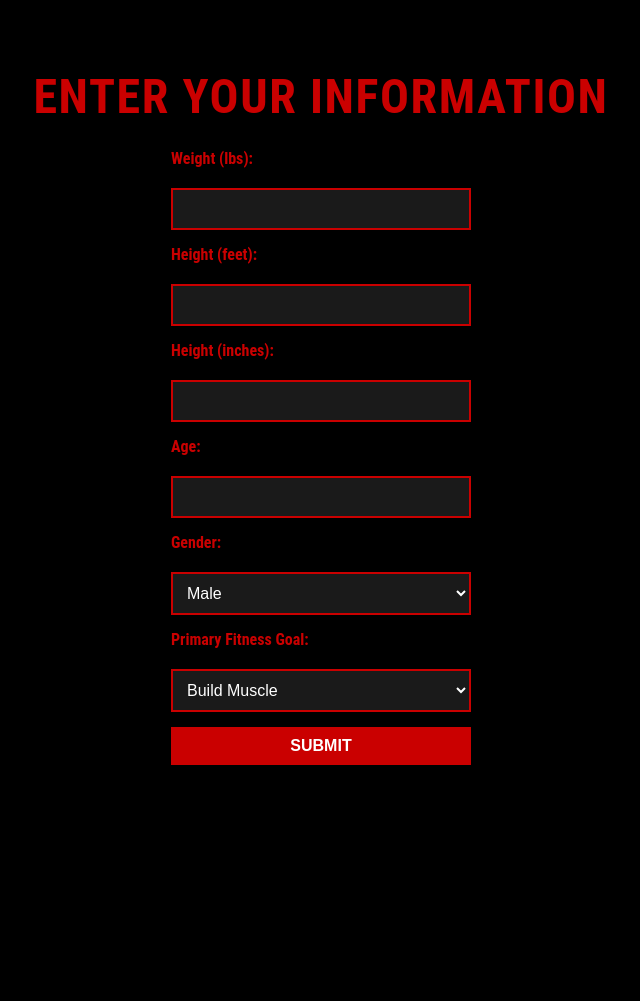
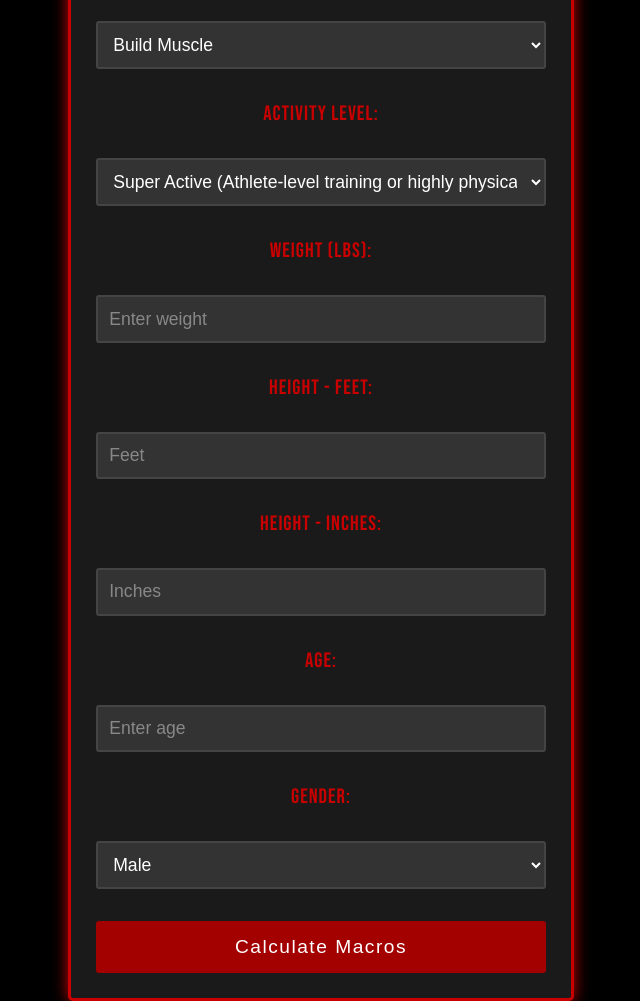
Before and after one commit to aolvera30/Iron_Fuel, a Flask app: page /input in a window 1280 px wide. Shown: the whole page, without its empty margins (319-959 px from the left). Before the commit the page ends 765 px from the top, so only its background shows below. Run offline with Flask 3, Linux system fonts and the light colour scheme.

Commit message:
Updated UI and macro logic

```diff
--- a/app.py
+++ b/app.py
@@ -1,4 +1,5 @@
 from flask import Flask, render_template, request
+from macro_logic import calculate_macros
 
 app = Flask(__name__)
 
@@ -9,11 +10,33 @@ def home():
 @app.route('/input', methods=['GET', 'POST'])
 def process_input():
     if request.method == 'POST':
-        goal = request.form['goal']
-        # For now, just print the goal. Later, we can use it to customize plans.
-        print(f"Primary Fitness Goal: {goal}")
-        # After receiving the input, you can redirect to the next page.
-        return render_template('meal_plan.html', goal=goal)
+        # Safely get form inputs
+        goal = request.form.get('goal')
+        weight = float(request.form.get('weight', 0))
+        height_feet = int(request.form.get('height_feet', 0))
+        height_inches = int(request.form.get('height_inches', 0))
+        age = int(request.form.get('age', 0))
+        gender = request.form.get('gender')
+        activity_level = request.form.get('activity_level')
+
+        # Ensure all required fields are filled out
+        if not (goal and weight and height_feet and height_inches and age and gender and activity_level):
+            return render_template('input.html', error="Please fill out all the fields.")
+
+        # Calculate macros based on user input
+        macros = calculate_macros(
+            weight_lbs=weight,
+            height_feet=height_feet,
+            height_inches=height_inches,
+            age=age,
+            gender=gender,
+            activity_level=activity_level,
+            goal=goal
+        )
+
+        # Render the results page with the calculated macros
+        return render_template('display_macros.html', macros=macros)
+
     return render_template('input.html')
 
 if __name__ == '__main__':
--- a/templates/input.html
+++ b/templates/input.html
@@ -3,93 +3,112 @@
 <head>
     <meta charset="UTF-8">
     <meta name="viewport" content="width=device-width, initial-scale=1.0">
-    <title>Iron Fuel - User Input</title>
+    <title>Macro Calculator Input</title>
+    <link href="https://fonts.googleapis.com/css2?family=Bebas+Neue&display=swap" rel="stylesheet">
     <style>
         body {
+            margin: 0;
+            font-family: 'Bebas Neue', sans-serif;
             background-color: #000000;
-            color: #ca0000;
-            font-family: 'Roboto Condensed', sans-serif;
+            color: #FF0000;
             display: flex;
             flex-direction: column;
             justify-content: center;
             align-items: center;
             height: 100vh;
-            margin: 0;
+            text-align: center;
+            text-transform: uppercase;
         }
-
-        h1 {
-            font-size: 3rem;
-            text-transform: uppercase;
-            letter-spacing: 0.1rem;
-            color: #ca0000;
-            margin-bottom: 1.5rem;
-        }
-
         form {
-            width: 300px;
             display: flex;
             flex-direction: column;
-            gap: 15px;
+            gap: 2rem;
+            width: 450px;
+            background-color: #1a1a1a;
+            padding: 25px;
+            border-radius: 5px;
+            border: 3px solid #ca0000;
+            box-shadow: 0px 0px 15px #ca0000;
         }
-
         label {
-            font-weight: bold;
-            margin-bottom: 5px;
+            font-size: 1.3rem;
+            letter-spacing: 1px;
+            color: #ca0000;
         }
-
-        input[type="text"], input[type="number"], select {
-            padding: 10px;
-            font-size: 1rem;
-            border: 2px solid #ca0000;
-            background-color: #1a1a1a;
+        input, select {
+            padding: 0.7rem;
+            font-size: 1.1rem;
+            border-radius: 3px;
+            border: 2px solid #444;
+            background-color: #333333;
             color: #ffffff;
         }
-
-        input[type="submit"] {
-            background-color: #ca0000;
-            color: #ffffff;
-            padding: 10px;
-            font-size: 1rem;
-            font-weight: bold;
-            text-transform: uppercase;
+        input::placeholder {
+            color: #888;
+        }
+        button {
+            padding: 0.8rem;
+            font-size: 1.2rem;
+            background-color: #a30000;
+            color: #FFFFFF;
+            border: 2px solid #a30000;
             cursor: pointer;
-            border: none;
+            border-radius: 3px;
+            letter-spacing: 1.5px;
+            transition: background-color 0.3s, transform 0.3s;
         }
-
-        input[type="submit"]:hover {
-            background-color: #ca0000;
+        button:hover {
+            background-color: #8b0000;
+            transform: scale(1.05);
+        }
+        h1 {
+            color: #ca0000;
+            font-size: 3.5rem;
+            margin-bottom: 2rem;
         }
     </style>
 </head>
 <body>
-    <h1>Enter Your Information</h1>
-    <form action="/process_input" method="POST">
+    <h1>Enter Details</h1>
+    <form action="/input" method="post">
+        <label for="goal">Goal:</label>
+        <select id="goal" name="goal">
+            <option value="build_muscle">Build Muscle</option>
+            <option value="lose_fat">Lose Fat</option>
+            <option value="maintain_weight">Maintain Weight</option>
+
+
+        </select>
+
+        <label for="activity_level">Activity Level:</label>
+        <select id="activity_level" name="activity_level" required>
+            <option value="super_active">Super Active (Athlete-level training or highly physically demanding job, 6-7 days/week)</option>
+            <option value="very_active">Very Active (Heavy training or physical work, 5-6 days/week)</option>
+            <option value="moderately_active">Moderately Active (Exercise 3-5 days/week)</option>
+            <option value="lightly_active">Lightly Active (Exercise 1-3 days/week)</option>
+            <option value="sedentary">Sedentary (Little or no exercise)</option>
+        </select>
+
+
         <label for="weight">Weight (lbs):</label>
-        <input type="number" id="weight" name="weight" required>
+        <input type="number" id="weight" name="weight" required placeholder="Enter weight">
 
-        <label for="height_feet">Height (feet):</label>
-        <input type="number" id="height_feet" name="height_feet" required>
+        <label for="height_feet">Height - Feet:</label>
+        <input type="number" id="height_feet" name="height_feet" required placeholder="Feet">
 
-        <label for="height_inches">Height (inches):</label>
-        <input type="number" id="height_inches" name="height_inches" required>
+        <label for="height_inches">Height - Inches:</label>
+        <input type="number" id="height_inches" name="height_inches" required placeholder="Inches">
 
         <label for="age">Age:</label>
-        <input type="number" id="age" name="age" required>
+        <input type="number" id="age" name="age" required placeholder="Enter age">
 
         <label for="gender">Gender:</label>
-        <select id="gender" name="gender">
+        <select id="gender" name="gender" required>
             <option value="male">Male</option>
             <option value="female">Female</option>
         </select>
 
-        <label for="goal">Primary Fitness Goal:</label>
-        <select id="goal" name="goal">
-            <option value="build_muscle">Build Muscle</option>
-            <option value="lose_fat">Lose Fat</option>
-            <option value="maintain_weight">Maintain Weight</option>
-        </select>
-
-        <input type="submit" value="Submit">
+        <button type="submit">Calculate Macros</button>
     </form>
 </body>
 </html>
```
Also changed, not shown: macro_logic.py (+7 -7 lines), templates/display_macros.html (+42 -0 lines), templates/welcome.html (+16 -11 lines).
